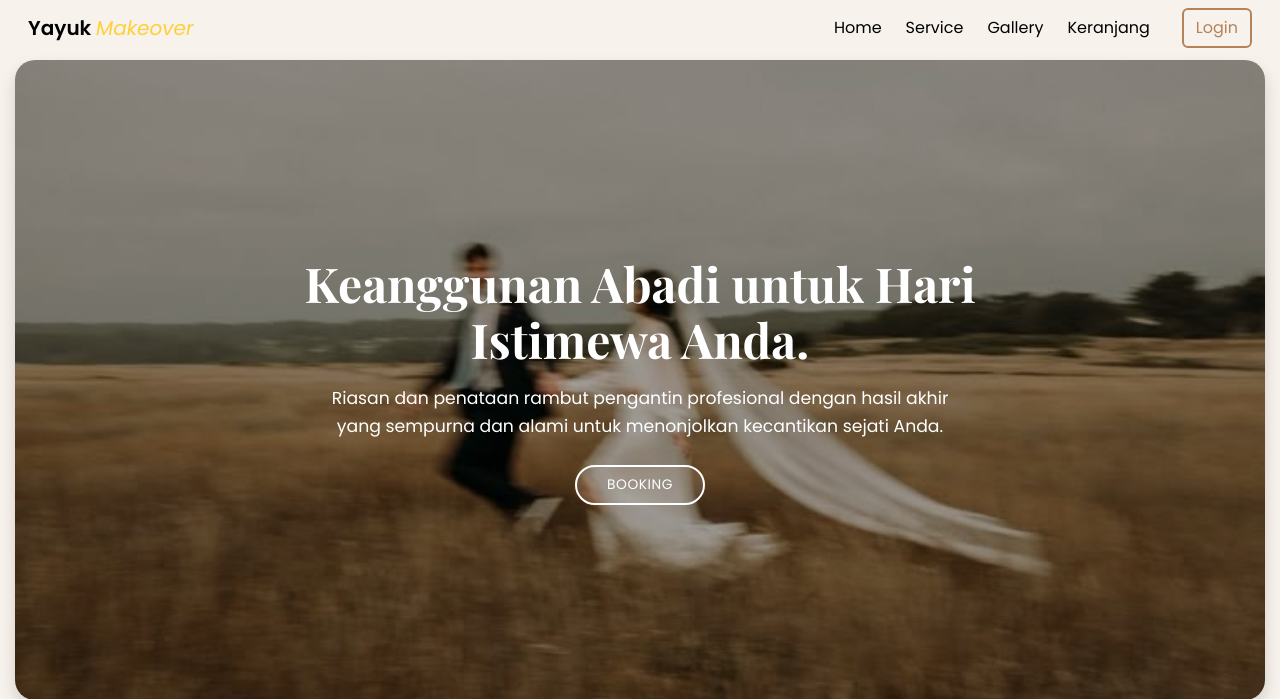
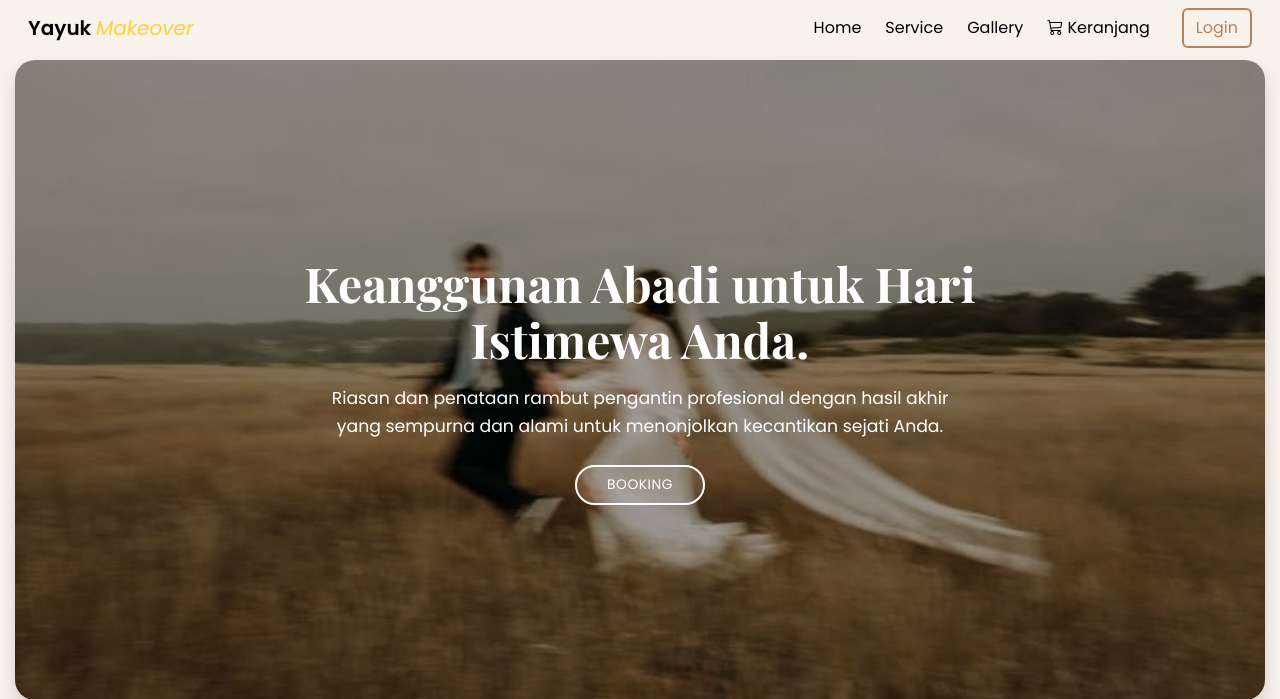
Before and after one commit to raflicode/project-mua-final, a PHP site: page /index.php in a window 1280 px wide. Shown: the top 699 px of the page. Run offline with PHP 8.4, Linux system fonts and the light colour scheme; some libraries are stand-ins or nearby versions; some web fonts are replaced.

Commit message:
Fix navbar cart icon to use Bootstrap icon instead of text/emoji

```diff
--- a/public/include/navbar.php
+++ b/public/include/navbar.php
@@ -105,7 +105,7 @@ if (session_status() === PHP_SESSION_NONE) {
       <a class="nav-link" href="/project-mua-final/index.php">Home</a>
       <a class="nav-link" href="/project-mua-final/public/service.php">Service</a>
       <a class="nav-link" href="/project-mua-final/index.php#gallery">Gallery</a>
-      <a class="nav-link" href="/project-mua-final/public/booking.php">Keranjang</a>
+      <a class="nav-link" href="/project-mua-final/public/booking.php"><i class="bi bi-cart3"></i> Keranjang</a>
 
     <?php if (isset($_SESSION['id_user']) && $_SESSION['id_user'] != ''): ?>
       <!-- DROPDRON PROFILE -->
@@ -146,7 +146,7 @@ if (session_status() === PHP_SESSION_NONE) {
       <li><a class="nav-link text-white" href="/project-mua-final/index.php">🏠 Home</a></li>
       <li><a class="nav-link text-white" href="/project-mua-final/public/service.php">💄 Service</a></li>
       <li><a class="nav-link text-white" href="/project-mua-final/index.php#gallery">🖼️ Gallery</a></li>
-      <li><a class="nav-link text-white" href="/project-mua-final/public/booking.php">🛒 Keranjang</a></li>
+      <li><a class="nav-link text-white" href="/project-mua-final/public/booking.php"><i class="bi bi-cart3"></i> Keranjang</a></li>
     </ul>
 
     <div class="border-top pt-3 mt-4">
```
